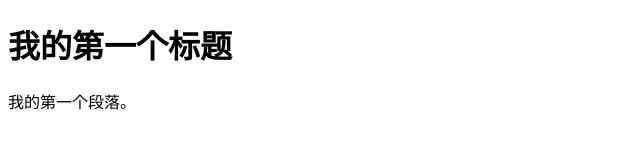
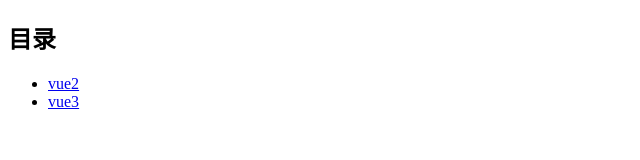
Before and after one commit to Raywh/Raywh.github.io, a plain HTML site: page index.html in a window 1280 px wide. Shown: the whole page, without its empty margins (0-640 px from the left). Drawn offline with Linux system fonts and the light colour scheme.

Commit message:
add catalogue

```diff
--- a/index.html
+++ b/index.html
@@ -3,12 +3,19 @@
 
 <head>
     <meta charset="utf-8">
-    <title>wh-test</title>
+    <title>首页</title>
 </head>
 
 <body>
-    <h1>我的第一个标题</h1>
-    <p>我的第一个段落。</p>
+    <h2>目录</h2>
+    <ul>
+        <li>
+            <a href="/vue2/index.html">vue2</a>
+        </li>
+        <li>
+            <a href="/vue3/index.html">vue3</a>
+        </li>
+    </ul>
 </body>
 
 </html>
```
